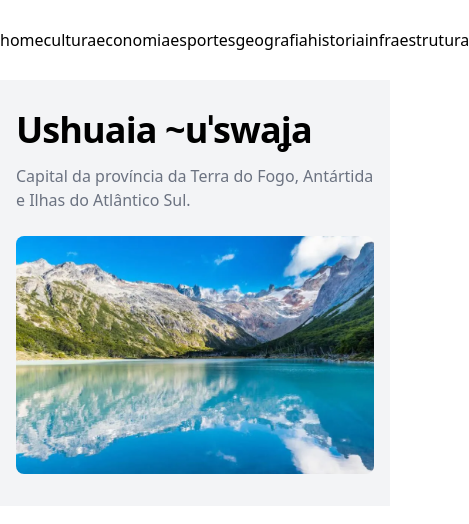
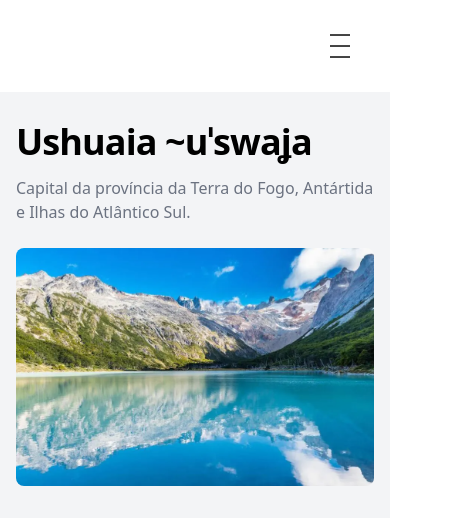
Before and after one commit to William-Galvao/polar, a Vue app: page / in a window 390 px wide. Shown: the top 524 px of the page, 469 px wide, since content can reach past the window. Built offline with nearby package versions, Linux system fonts and the light colour scheme.

Commit message:
TEST: testes de responsividade

```diff
--- a/src/components/NavBar.vue
+++ b/src/components/NavBar.vue
@@ -1,4 +1,5 @@
 <script setup>
+import { ref } from "vue";
 
 const links = [
   { nome: "home", path: "/" },
@@ -7,28 +8,49 @@ const links = [
   { nome: "esportes", path: "/esportes" },
   { nome: "geografia", path: "/geografia" },
   { nome: "historia", path: "/historia" },
-  { nome: "infraestrutura", path: "/infraestrutura" }
-]
+  { nome: "infraestrutura", path: "/infraestrutura" },
+];
 
+const isClosed = ref(true);
 </script>
 
 <template>
+  <nav
+    class="
+      flex flex-col
+      md:flex-row
+      justify-end
+      md:justify-evenly
+      items-center
+      py-8
+      gap-y-2
+      animate__animated animate__fadeInDown
+    "
+  >
+    <div
+      :class="[isClosed ? 'hidden md:contents' : '']"
+      v-for="link in links"
+      :key="link.nome"
+    >
+      <a class="hover:font-bold" :href="link.path">
+        {{ link.nome }}
+      </a>
+    </div>
 
-  <nav class="flex justify-evenly items-center h-20">
-    <div v-for="link in links" :key="link.nome">
+    <button
+      @click="this.isClosed = !this.isClosed"
+      v-if="isClosed"
+      class="md:hidden self-end mr-8 rotate-90 text-xl hover:text-gray-400"
+    >
+      |||
+    </button>
 
-
-
-      <a :href="link.path">
-
-        {{link.nome}}
-
-      </a>
-
-
-
-    </div>
+    <button
+      @click="this.isClosed = !this.isClosed"
+      v-if="!isClosed"
+      class="md:hidden text-xl hover:text-gray-400"
+    >
+      ^
+    </button>
   </nav>
-
-
 </template>
```
Also changed, not shown: 1 other file (tests, documents, lock files or other folders).
